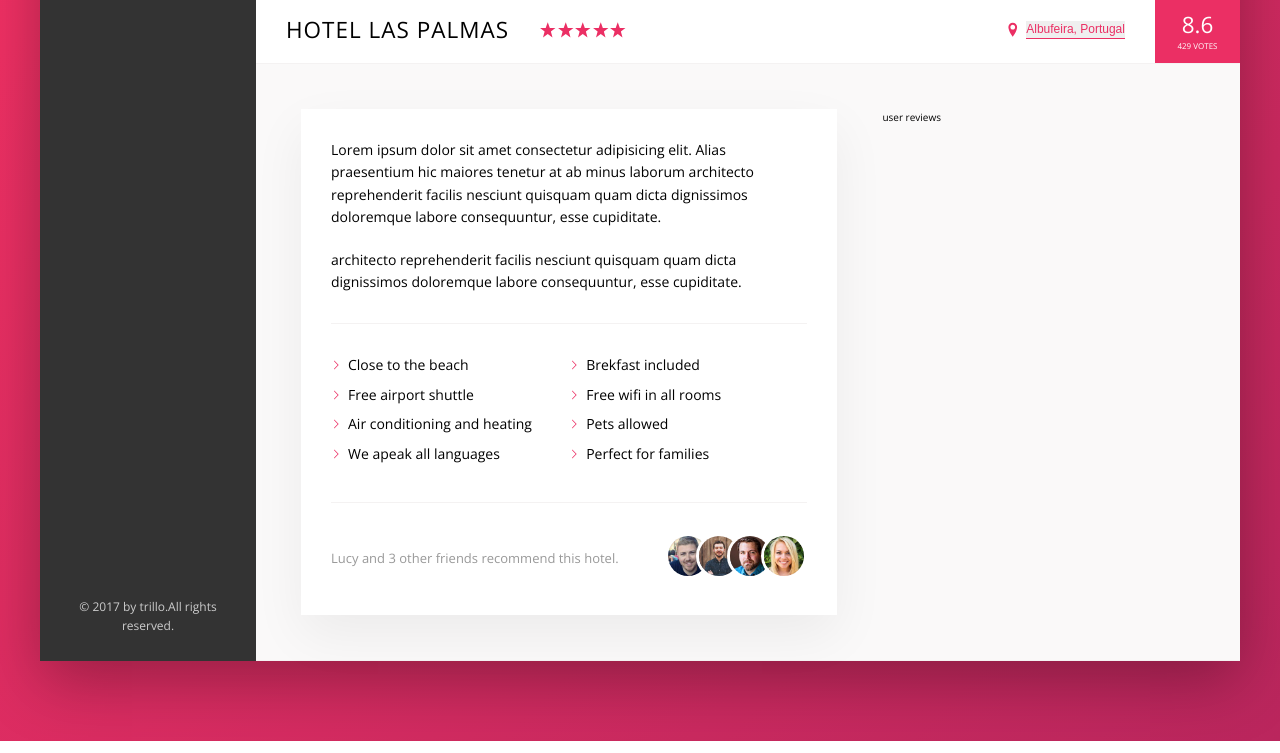
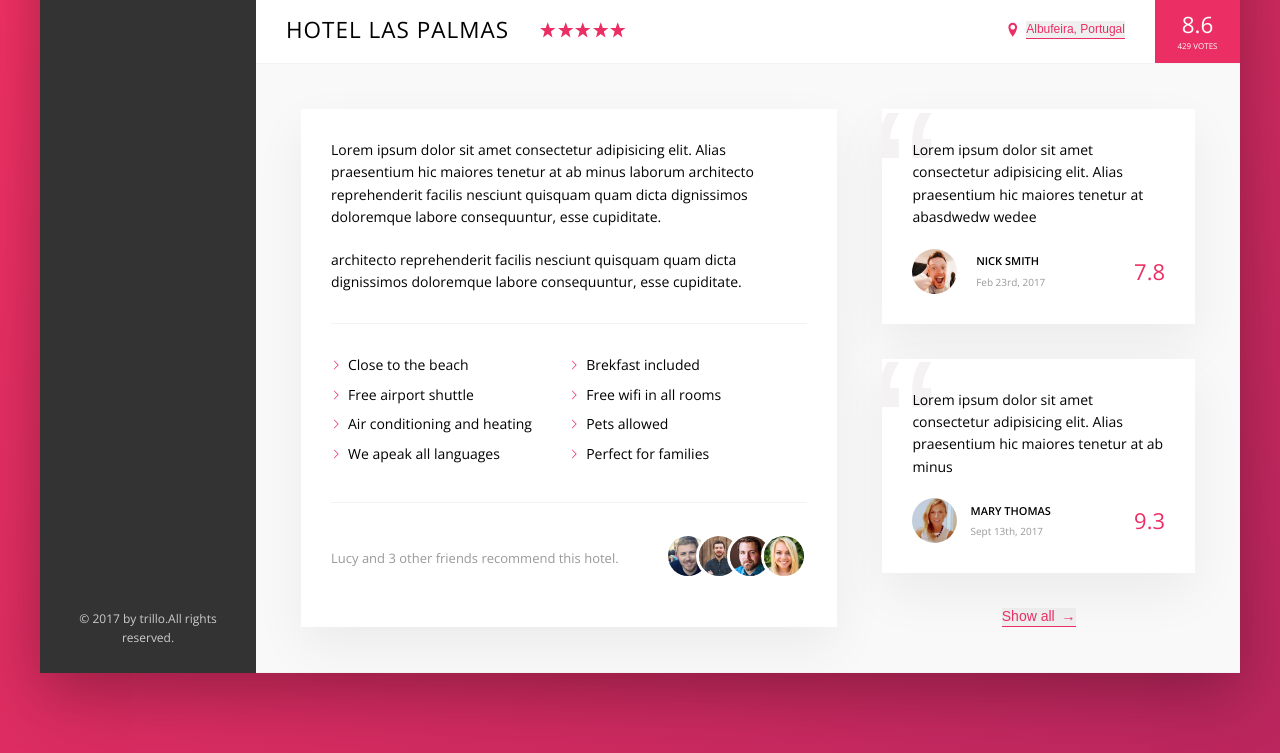
Before and after one commit to FatemehShojaei/Trillo, a website: page index.html in a window 1280 px wide. Shown: the part 538-1291 px from the top of the page. Drawn offline with nearby package versions, Linux system fonts and the light colour scheme.

Commit message:
review part is completed

```diff
--- a/index.html
+++ b/index.html
@@ -197,7 +197,46 @@
                 </div>
               </div>
             </div>
-            <div class="user-reviews">user reviews</div>
+            <figure class="user-reviews">
+              <figure class="review">
+                <blockquote class="review__text">
+                  Lorem ipsum dolor sit amet consectetur adipisicing elit. Alias
+                  praesentium hic maiores tenetur at abasdwedw wedee
+                </blockquote>
+                <figcaption class="review__user">
+                  <img
+                    src="img/user-1.jpg"
+                    alt="User 1"
+                    class="review__photo"
+                  />
+                  <div class="review__user-box">
+                    <p class="review__user-name">Nick Smith</p>
+                    <p class="review__user-date">Feb 23rd, 2017</p>
+                  </div>
+                  <div class="review__rating">7.8</div>
+                </figcaption>
+              </figure>
+
+              <figure class="review">
+                <blockquote class="review__text">
+                  Lorem ipsum dolor sit amet consectetur adipisicing elit. Alias
+                  praesentium hic maiores tenetur at ab minus
+                </blockquote>
+                <figcaption class="review__user">
+                  <img
+                    src="img/user-2.jpg"
+                    alt="User 2"
+                    class="review__photo"
+                  />
+                  <div class="review__user-box">
+                    <p class="review__user-name">Mary Thomas</p>
+                    <p class="review__user-date">Sept 13th, 2017</p>
+                  </div>
+                  <div class="review__rating">9.3</div>
+                </figcaption>
+              </figure>
+              <button class="btn-inline">Show all <span>&rarr;</span></button>
+            </figure>
           </div>
         </main>
       </div>
--- a/sass/_components.scss
+++ b/sass/_components.scss
@@ -270,8 +270,17 @@
   cursor: pointer;
   transition: all 0.2s;
 
+  & span {
+    margin-left: 3px;
+    transition: margin-left 0.2s;
+  }
+
   &:hover {
     color: var(--color-grey-dark-1);
+
+    & span {
+      margin-left: 8px;
+    }
   }
 
   &:focus {
@@ -356,9 +365,6 @@
     margin-right: auto;
   }
 
-  &__friends {
-  }
-
   &__photo {
     box-sizing: content-box;
     height: 4rem;
@@ -371,3 +377,67 @@
     }
   }
 }
+
+/////////////////////////////////////
+/////// REVIEWS
+
+.review {
+  background-color: #fff;
+  box-shadow: var(--shadow-light);
+  padding: 3rem;
+  margin-bottom: 3.5rem;
+  position: relative;
+  overflow: hidden;
+
+  &__text {
+    z-index: 10;
+    position: relative;
+  }
+
+  &__user {
+    display: flex;
+    align-items: center;
+    margin-top: 2rem;
+  }
+
+  &__photo {
+    height: 4.5rem;
+    width: 4.5rem;
+    border-radius: 50%;
+    margin-right: -7rem;
+  }
+
+  &__user-box {
+    margin: auto;
+  }
+
+  &__user-name {
+    font-size: 1.1rem;
+    font-weight: 600;
+    text-transform: uppercase;
+    margin-bottom: 0.4rem;
+  }
+
+  &__user-date {
+    font-size: 1rem;
+    color: var(--color-grey-dark-3);
+  }
+
+  &__rating {
+    color: var(--color-primary);
+    font-size: 2.2rem;
+    font-weight: 300;
+  }
+
+  &::before {
+    content: "\201C";
+    position: absolute;
+    top: -2.75rem;
+    left: -1rem;
+    line-height: 1;
+    font-size: 20rem;
+    color: var(--color-grey-light-2);
+    font-family: sans-serif;
+    z-index: 1;
+  }
+}
--- a/sass/_layout.scss
+++ b/sass/_layout.scss
@@ -32,6 +32,7 @@
 }
 
 .detail {
+  font-size: 1.4rem;
   display: flex;
   padding: 4.5rem;
   background-color: var(--color-grey-light-1);
@@ -39,7 +40,6 @@
 }
 
 .description {
-  font-size: 1.4rem;
   background-color: #fff;
   box-shadow: var(--shadow-light);
   padding: 3rem;
@@ -49,4 +49,8 @@
 
 .user-reviews {
   flex: 1;
+
+  display: flex;
+  flex-direction: column;
+  align-items: center;
 }
```
Also changed, not shown: css/style.css.
